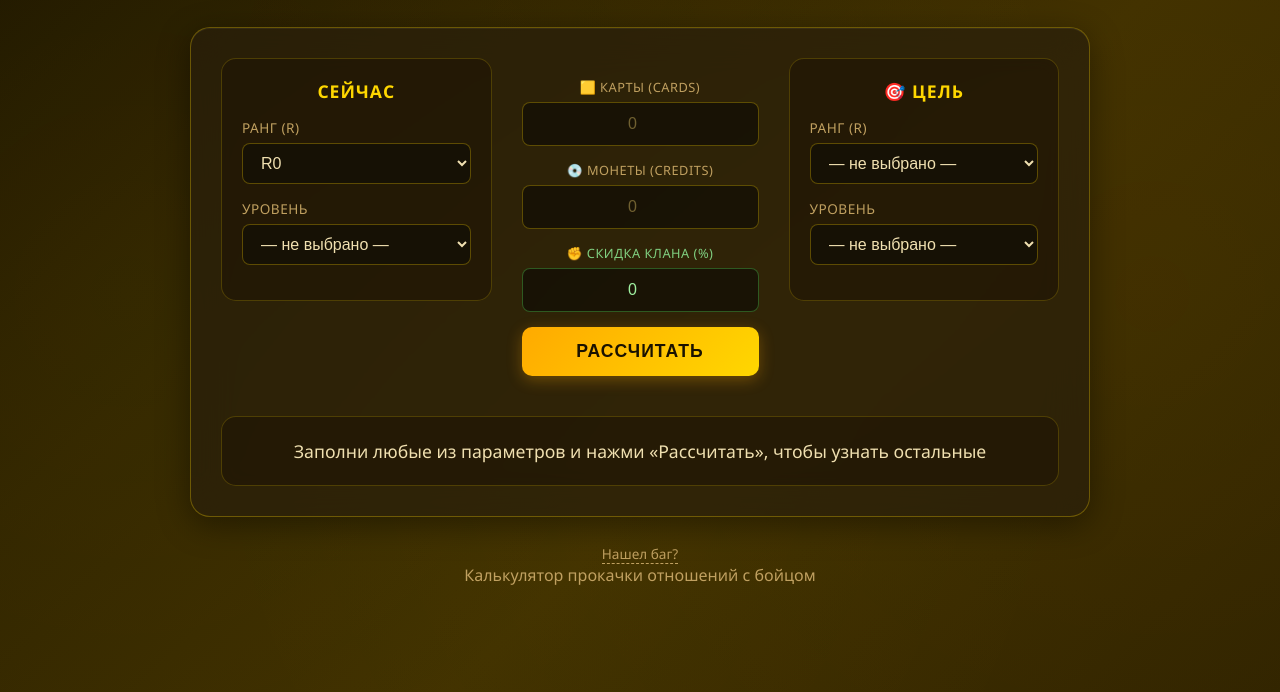
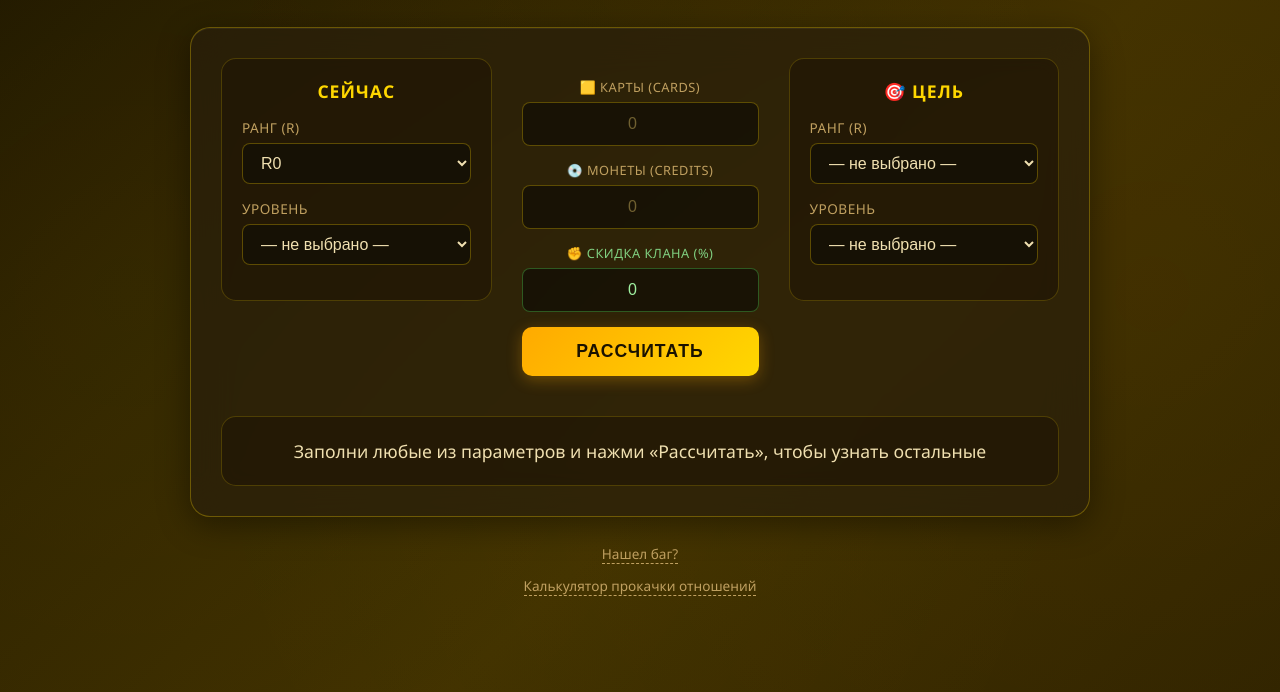
Before and after one commit to DblPOKOJl/lust-goddess-calculator, a plain HTML site: page index.html in a window 1280 px wide. Shown: the part 106-798 px from the top of the page. Drawn offline with Linux system fonts and the light colour scheme.

Commit message:
feat: xlinking calcs fin

```diff
--- a/index.html
+++ b/index.html
@@ -322,16 +322,6 @@
             border-bottom-color: #ffd700;
         }
 
-        .footer-link a {
-            color: #c0a060;
-            text-decoration: none;
-            cursor: pointer;
-        }
-
-        .footer-link a:hover {
-            color: #ffd700;
-        }
-
         .bug-modal-overlay {
             display: none;
             position: fixed;
@@ -516,8 +506,9 @@
     <div class="bug-link-container">
         <a class="bug-link" onclick="openBugModal()">Нашел баг?</a>
     </div>
-    <div class="footer-link">
-         <p><a href="https://dblpokojl.github.io/lust-goddess-relations-calculator/" target="_blank">Калькулятор прокачки отношений с бойцом</a></p>
+
+    <div class="bug-link-container" style="margin-top: 10px;">
+        <a class="bug-link" href="https://dblpokojl.github.io/lust-goddess-relations-calculator/" target="_blank">Калькулятор прокачки отношений</a>
     </div>
 
     <!--
```
